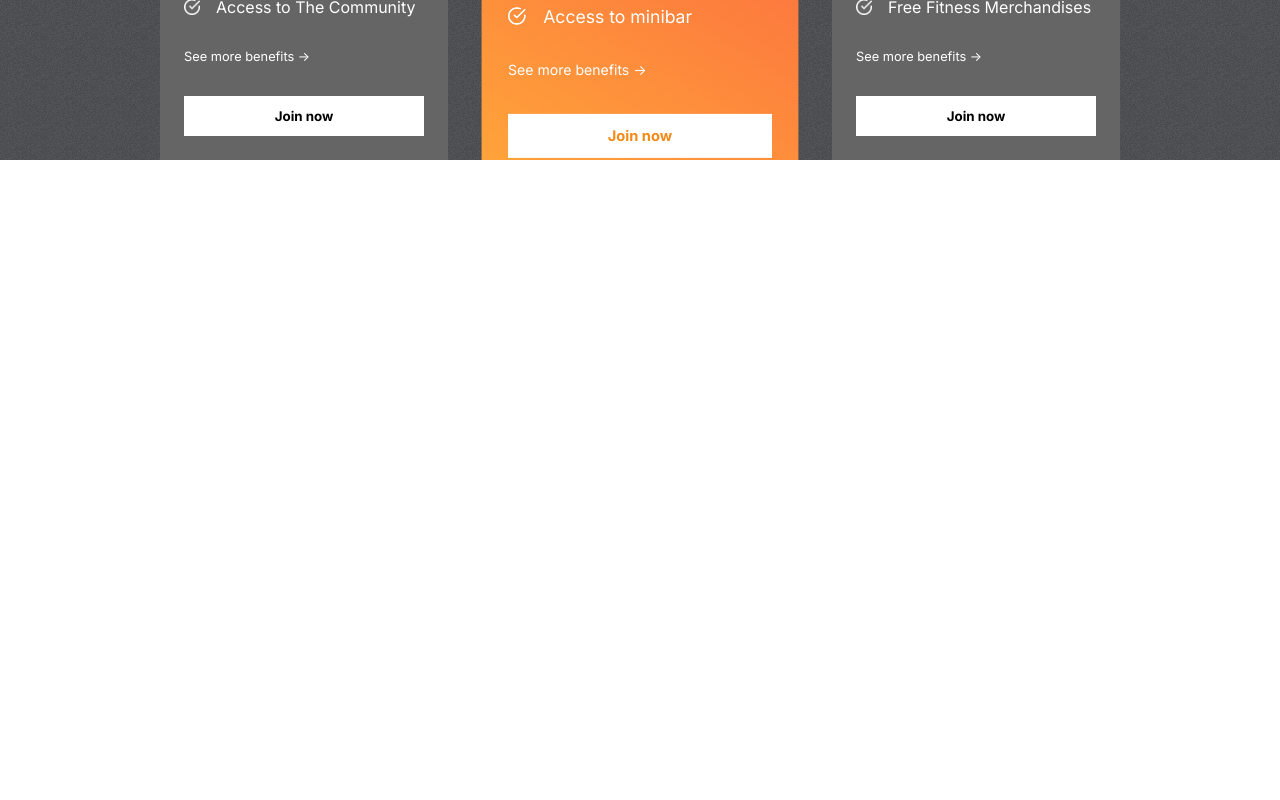
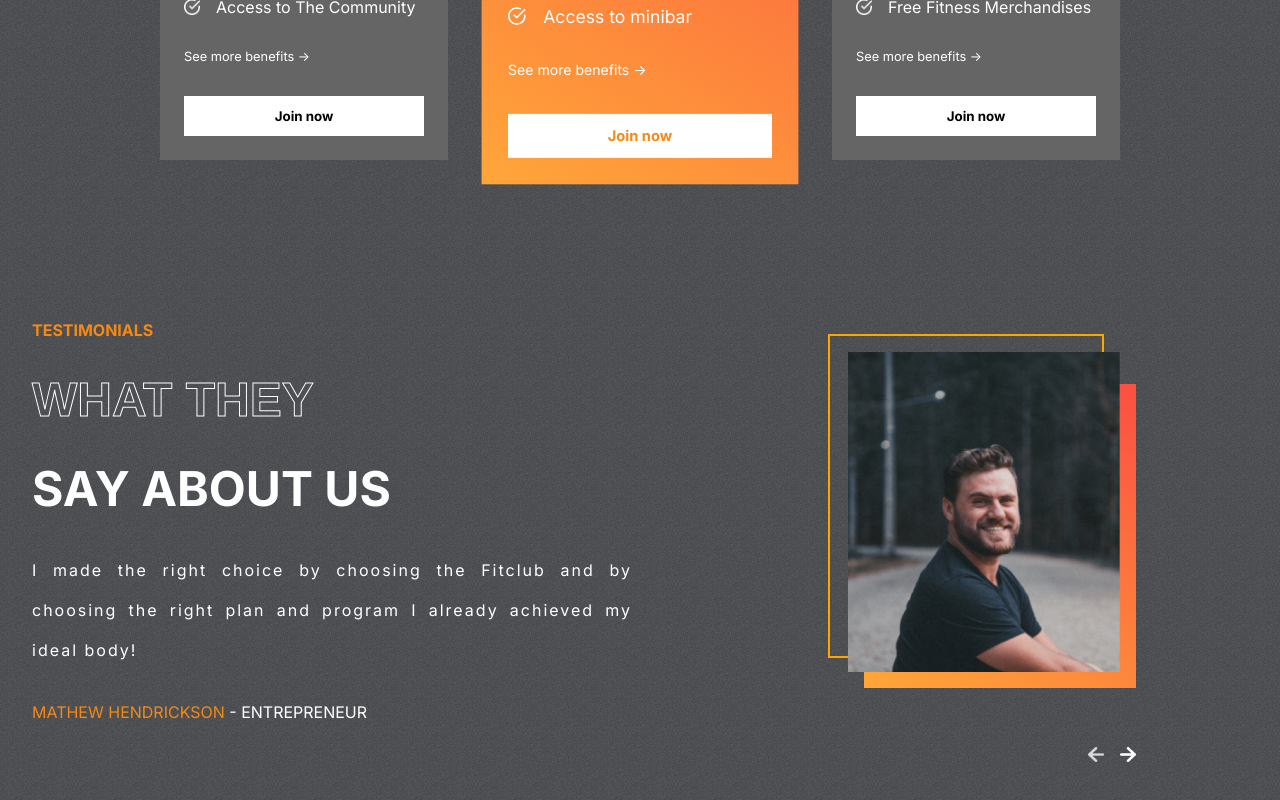
Before and after one commit to jusmccar/FitClub, a React (Create React App) app: page / in a window 1280 px wide. Shown: the part 2212-3012 px from the top of the page. Before the commit the page ends 2372 px from the top, so only its background shows below. Built offline with nearby package versions, Linux system fonts and the light colour scheme.

Commit message:
Add testimonials component

```diff
--- a/src/App.js
+++ b/src/App.js
@@ -3,6 +3,7 @@
 import Programs from "./components/Programs/Programs";
 import Reasons from "./components/Reasons/Reasons";
 import Plans from "./components/Plans/Plans";
+import Testimonials from "./components/Testimonials/Testimonials";
 
 function App() {
   return (
@@ -12,6 +13,7 @@
             <Programs/>
             <Reasons/>
             <Plans/>
+            <Testimonials/>
           </span>
     </div>
   );
--- /dev/null
+++ b/src/components/Testimonials/Testimonials.css
@@ -0,0 +1,81 @@
+.testimonials {
+    display: flex;
+    gap: 1rem;
+    padding: 10rem 2rem;
+}
+
+.testimonials-left {
+    display: flex;
+    flex: 1 1;
+    gap: 2rem;
+    flex-direction: column;
+    text-transform: uppercase;
+    color: white;
+}
+
+.testimonials-header {
+    color: var(--orange);
+    font-weight: bold;
+}
+
+.testimonials-header2 {
+    font-weight: bold;
+    font-size: 3rem;
+}
+
+.testimonials-review {
+    text-transform: none;
+    text-align: justify;
+    letter-spacing: 2px;
+    line-height: 40px;
+}
+
+.testimonials-name {
+    color: var(--orange);
+}
+
+.testimonials-right {
+    flex: 1;
+    position: relative;
+}
+
+.testimonials-right>img {
+    position: absolute;
+    width: 17rem;
+    height: 20rem;
+    object-fit: cover;
+    right: 8rem;
+    top: 2rem;
+}
+
+.testimonials-right>:nth-child(1) {
+    position: absolute;
+    width: 17rem;
+    height: 20rem;
+    border: 2px solid orange;
+    background-color: transparent;
+    right: 9rem;
+    top: 0.9rem;
+}
+
+.testimonials-right>:nth-child(2) {
+    position: absolute;
+    width: 17rem;
+    height: 19rem;
+    right: 7rem;
+    top: 4rem;
+    background: var(--planCard);
+}
+
+.arrows {
+    display: flex;
+    gap: 1rem;
+    position: absolute;
+    bottom: -2.5rem;
+    left: 27.5rem;
+}
+
+.arrows>img {
+    width: 1rem;
+    cursor: pointer;
+}
--- /dev/null
+++ b/src/components/Testimonials/Testimonials.jsx
@@ -0,0 +1,59 @@
+import React, { useState } from "react";
+import "./Testimonials.css";
+import { testimonialsData } from "../../data/testimonialsData";
+import leftArrow from "../../assets/leftArrow.png";
+import rightArrow from "../../assets/rightArrow.png";
+
+const Testimonials = () => {
+    const [selected, setSelected] = useState(0);
+    const testimonialsLen = testimonialsData.length;
+
+    return (
+        <div className="testimonials">
+            <div className="testimonials-left">
+                <span className="testimonials-header">Testimonials</span>
+                <span className="stroke-text testimonials-header2">What they</span>
+                <span className="testimonials-header2">say about us</span>
+                <span className="testimonials-review">
+                    {testimonialsData[selected].review}
+                </span>
+                <span>
+                    <span className="testimonials-name">
+                        {testimonialsData[selected].name}
+                    </span>
+                    {" - "}
+                    <span className="testimonials-status">
+                        {testimonialsData[selected].status}
+                    </span>
+                </span>
+            </div>
+            <div className="testimonials-right">
+                <div></div>
+                <div></div>
+                <img src={testimonialsData[selected].image} alt="" />
+                <div className="arrows">
+                    <img
+                        onClick={() => (
+                            selected === 0
+                                ? setSelected(testimonialsLen - 1)
+                                : setSelected((prev) => prev - 1)
+                        )}
+                        src={leftArrow}
+                        alt=""
+                    />
+                    <img
+                        onClick={() => (
+                            selected === testimonialsLen - 1
+                                ? setSelected(0)
+                                : setSelected((prev) => prev + 1)
+                        )}
+                        src={rightArrow}
+                        alt=""
+                    />
+                </div>
+            </div>
+        </div>
+    );
+};
+
+export default Testimonials;
```
